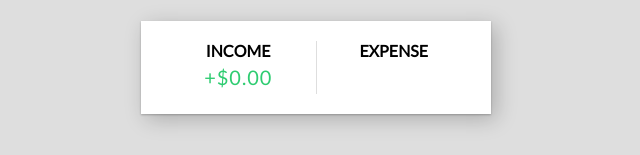
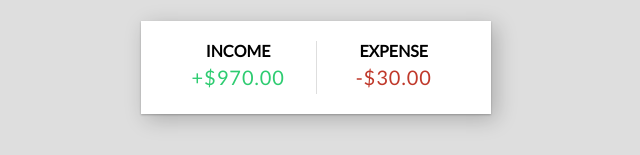
Before and after one commit to manish465/expense-tracker, a React (Create React App) app: page / in a window 1280 px wide. Shown: the part 136-291 px from the top of the page, without its empty margins (324-964 px from the left). Built offline with nearby package versions, Linux system fonts and the light colour scheme.

Commit message:
dynamic calculation of income and expense using useContext

```diff
--- a/src/components/IncomeExpenses.jsx
+++ b/src/components/IncomeExpenses.jsx
@@ -1,15 +1,28 @@
-import React from "react";
+import React, { useContext } from "react";
+import { GlobalContext } from "../context/GlobalState";
 
 const IncomeExpenses = () => {
+    const { tranactions } = useContext(GlobalContext);
+    const amounts = tranactions.map(tranaction => tranaction.amount);
+    const income = amounts
+        .filter(item => item > 0)
+        .reduce((acc, item) => (acc += item), 0)
+        .toFixed(2);
+    const expense = (
+        amounts
+            .filter(item => item < 0)
+            .reduce((acc, item) => (acc += item), 0) * -1
+    ).toFixed(2);
+
     return (
         <div className="inc-exp-container">
             <div>
                 <h4>Income</h4>
-                <p className="money plus">+$0.00</p>
+                <p className="money plus">+${income}</p>
             </div>
             <div>
                 <h4>Expense</h4>
-                <p className="money minus"></p>
+                <p className="money minus">-${expense}</p>
             </div>
         </div>
     );
```
